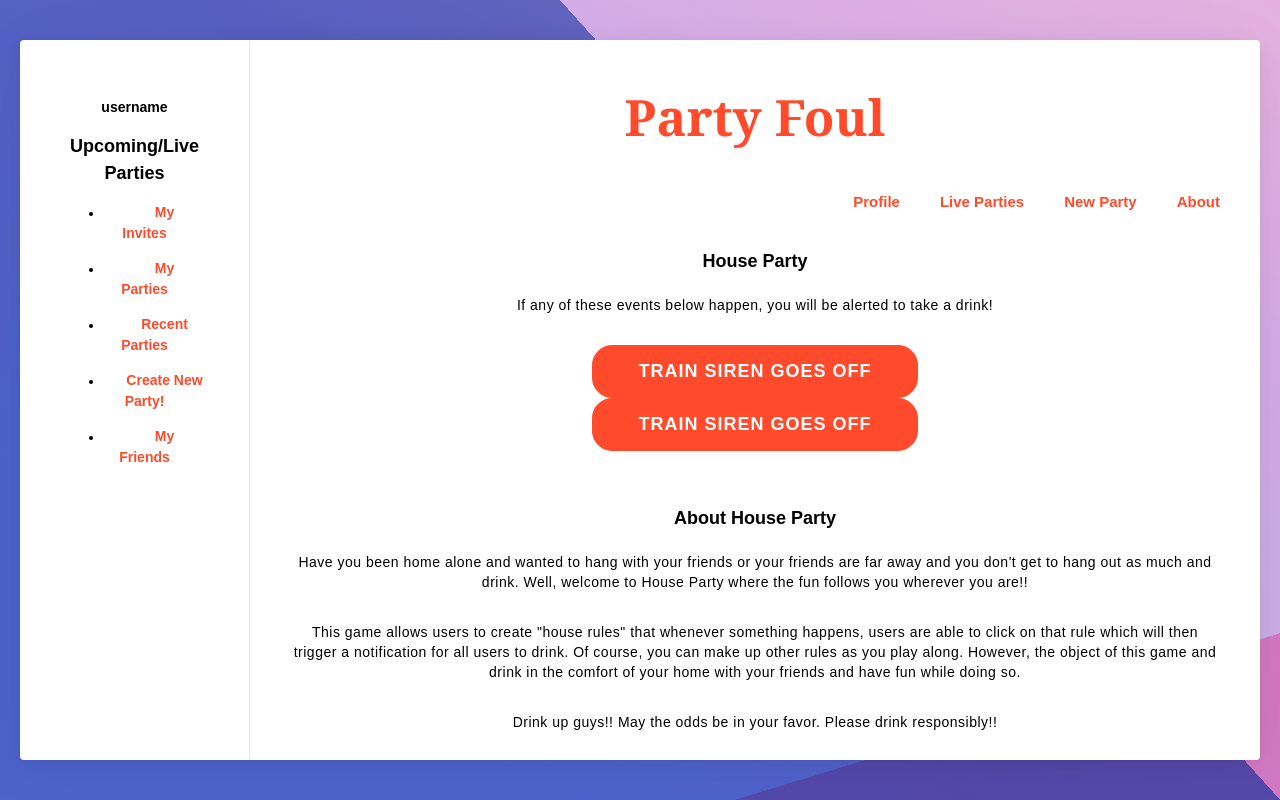
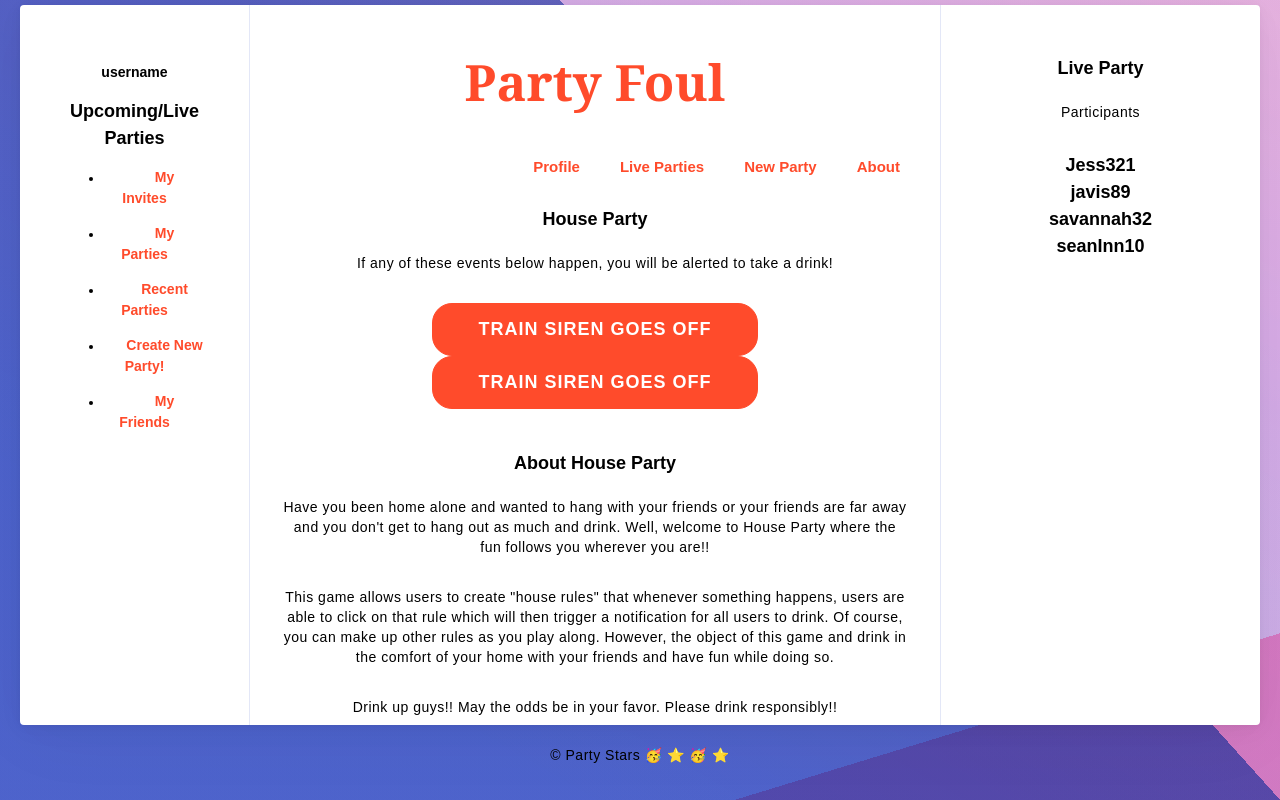
Before and after one commit to jddlwlr/HouseParty, a React (Create React App) app in the folder client/: page / in a window 1280 px wide. Built offline with nearby package versions, Linux system fonts and the light colour scheme.

Commit message:
added a third column for active users

```diff
--- a/client/src/App.css
+++ b/client/src/App.css
@@ -434,3 +434,30 @@ body {
   padding: 40px 20px 0 20px;
 
 }
+
+.right-bar {
+  width: 320px;
+  border-left: 1px solid #e3e7f7;
+  display: auto;
+  flex-direction: column;
+}
+.top-part {
+  padding: 30px;
+  @extend %flex;
+  align-self: flex-end;
+}
+.right-content {
+  padding: 10px 40px;
+  overflow-y: auto;
+  flex: 1;
+}
+
+#live {
+  align-items: center;
+  display: block;
+  margin: auto;
+  padding: auto;
+  text-align: center;
+  max-width: auto;
+  height: auto;
+}
--- a/client/src/App.js
+++ b/client/src/App.js
@@ -3,7 +3,9 @@ import Header from "./components/Header";
 import About from "./components/About";
 import Party from "./components/Party";
 import User from "./components/User";
+import Live from "./components/Live";
 import Footer from "./components/Footer";
+
 //import Login from "./components/Login";
 //import LoggingIn from "./LoggingIn";
 function App() {
@@ -22,9 +24,14 @@ function App() {
           <Header className="navBarContainer" />
           <Party class="partyContainer" />
           <About class="aboutContainer" />
-          <Footer class="footerContainer" />
+        </div>
+        <div class="right-bar">
+          <div class="top-part">
+            <Live class="liveContainer" />
+          </div>
         </div>
       </div>
+      <Footer class="footerContainer" />
     </div>
   );
 }
--- /dev/null
+++ b/client/src/components/Live.js
@@ -0,0 +1,25 @@
+import React from "react";
+import { users } from "../users";
+
+function Live() {
+  return (
+    <section>
+      <div className="container" id="live">
+        <div>
+          <h2>Live Party</h2>
+          <p> Participants</p>
+        </div>
+
+        <div>
+          {users.map((user) => (
+            <div className="rules contents ">
+              <h1 className="ruleCard">{user.username}</h1>
+            </div>
+          ))}
+        </div>
+      </div>
+    </section>
+  );
+}
+
+export default Live;
--- /dev/null
+++ b/client/src/users.js
@@ -0,0 +1,14 @@
+export const users = [
+  {
+    username: "Jess321",
+  },
+  {
+    username: "javis89",
+  },
+  {
+    username: "savannah32",
+  },
+  {
+    username: "seanInn10",
+  },
+];
```
